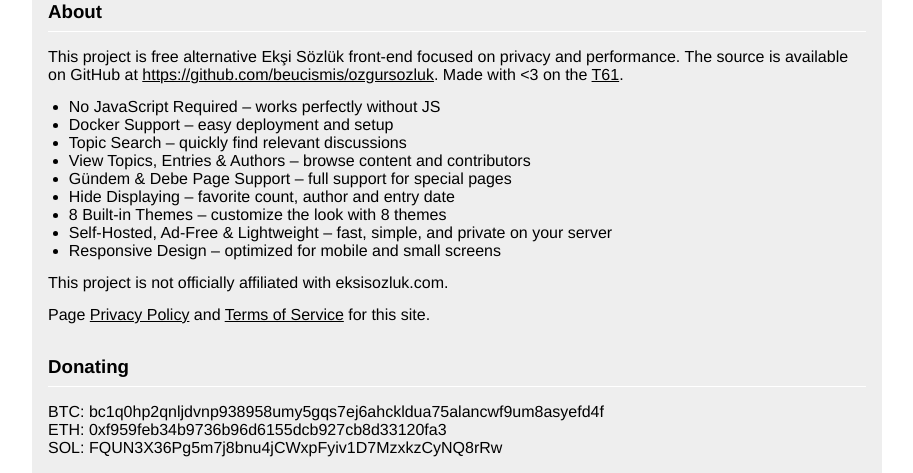
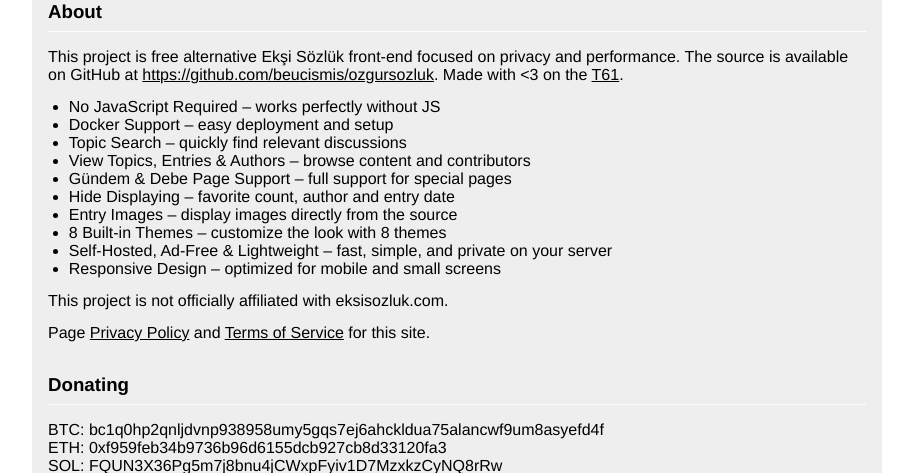
Before and after one commit to beucismis/ozgursozluk, a Flask app: page /external/about in a window 1280 px wide. Shown: the part 123-596 px from the top of the page, without its empty margins (183-1096 px from the left). Run offline with Flask 3, Linux system fonts and the light colour scheme; parts of the project's set-up code (start-up, migrations or seed data) failed here and were passed over.

Commit message:
Update about.html

```diff
--- a/src/ozgursozluk/templates/about.html
+++ b/src/ozgursozluk/templates/about.html
@@ -15,6 +15,7 @@
                 <li>View Topics, Entries & Authors – browse content and contributors</li>
                 <li>Gündem & Debe Page Support – full support for special pages</li>
                 <li>Hide Displaying – favorite count, author and entry date</li>
+                <li>Entry Images – display images directly from the source</li>
                 <li>8 Built-in Themes – customize the look with 8 themes</li>
                 <li>Self-Hosted, Ad-Free & Lightweight – fast, simple, and private on your server</li>
                 <li>Responsive Design – optimized for mobile and small screens</li>
```
